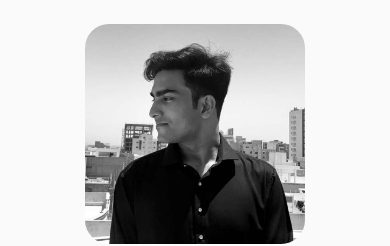
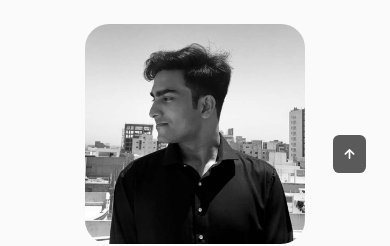
Before and after one commit to iameenalam/Portfolio, a React (Create React App) app: page / in a window 390 px wide. Shown: the part 840-1086 px from the top of the page. Built offline with nearby package versions, Linux system fonts and the light colour scheme.

Commit message:
added Scroll-to-Top feature

```diff
--- a/src/App.js
+++ b/src/App.js
@@ -1,21 +1,22 @@
-import React from 'react'
-import './App.css';
-import Header from './components/Header/Header';
-import Home from './components/Home/Home';
-import About from './components/About/About';
-import Skills from './components/Skills/Skills';
+import React from "react";
+import "./App.css";
+import Header from "./components/Header/Header";
+import Home from "./components/Home/Home";
+import About from "./components/About/About";
+import Skills from "./components/Skills/Skills";
 // import Services from './components/Services/Services';
-import Qualification from './components/Qualification/Qualification';
-import Projects from './components/Projects/Projects';
-import Contact from './components/Contact/Contact';
-import Footer from './components/Footer/Footer';
+import Qualification from "./components/Qualification/Qualification";
+import Projects from "./components/Projects/Projects";
+import Contact from "./components/Contact/Contact";
+import Footer from "./components/Footer/Footer";
+import ScrollUp from "./components/ScrollUp/ScrollUp";
 
 const App = () => {
   return (
     <>
       <Header />
 
-    <main className='home'>
+      <main className="home">
         <Home />
         <About />
         <Skills />
@@ -23,10 +24,12 @@
         <Qualification />
         <Projects />
         <Contact />
+      </main>
+
       <Footer />
-    </main>
+      <ScrollUp />
     </>
-  )
-}
+  );
+};
 
-export default App
+export default App;
--- /dev/null
+++ b/src/components/ScrollUp/ScrollUp.css
@@ -0,0 +1,52 @@
+.scrollup {
+    position: fixed;
+    right: 2.5rem;
+    bottom: -20%;
+    background-color: var(--title-color);
+    opacity: 0.8;
+    padding: 0.3rem 0.5rem;
+    border-radius: 0.4rem;
+    z-index: var(--z-tooltip);
+    transition: 0.4s;
+}
+
+.scrollup__icon {
+    font-size: 1.5rem;
+    color: var(--container-color);
+}
+
+.scrollup:hover {
+    background-color: var(--title-color-dark);
+}
+
+/* Show Scroll */
+.show-scroll {
+    bottom: 3rem;
+}
+
+/*=============== BREAKPOINTS ===============*/
+/* For large devices */
+@media screen and (max-width: 992px) {
+    .scrollup {
+        right: 1.5rem;
+        padding: 0.25rem 0.4rem;
+    }
+
+    .scrollup__icon {
+        font-size: 1.25rem;
+    }
+  }
+
+  /* For medium devices */
+  @media screen and (max-width: 768px) {
+    .show-scroll {
+        bottom: 4rem;
+    }
+  }
+
+  /* For small devices */
+  @media screen and (max-width: 350px) {
+    .scrollup {
+        right: 1rem;
+    }
+  }
--- /dev/null
+++ b/src/components/ScrollUp/ScrollUp.jsx
@@ -0,0 +1,18 @@
+import React from "react";
+import "./ScrollUp.css";
+
+const ScrollUp = () => {
+  window.addEventListener("scroll", function () {
+    const scrollUp = document.querySelector(".scrollup");
+    if (this.scrollY >= 560) scrollUp.classList.add("show-scroll");
+    else scrollUp.classList.remove("show-scroll");
+  });
+
+  return (
+    <a href="#" className="scrollup">
+      <i className="uil uil-arrow-up scrollup__icon"></i>
+    </a>
+  );
+};
+
+export default ScrollUp;
```
Lines whose indentation alone changed are shown as unchanged.
